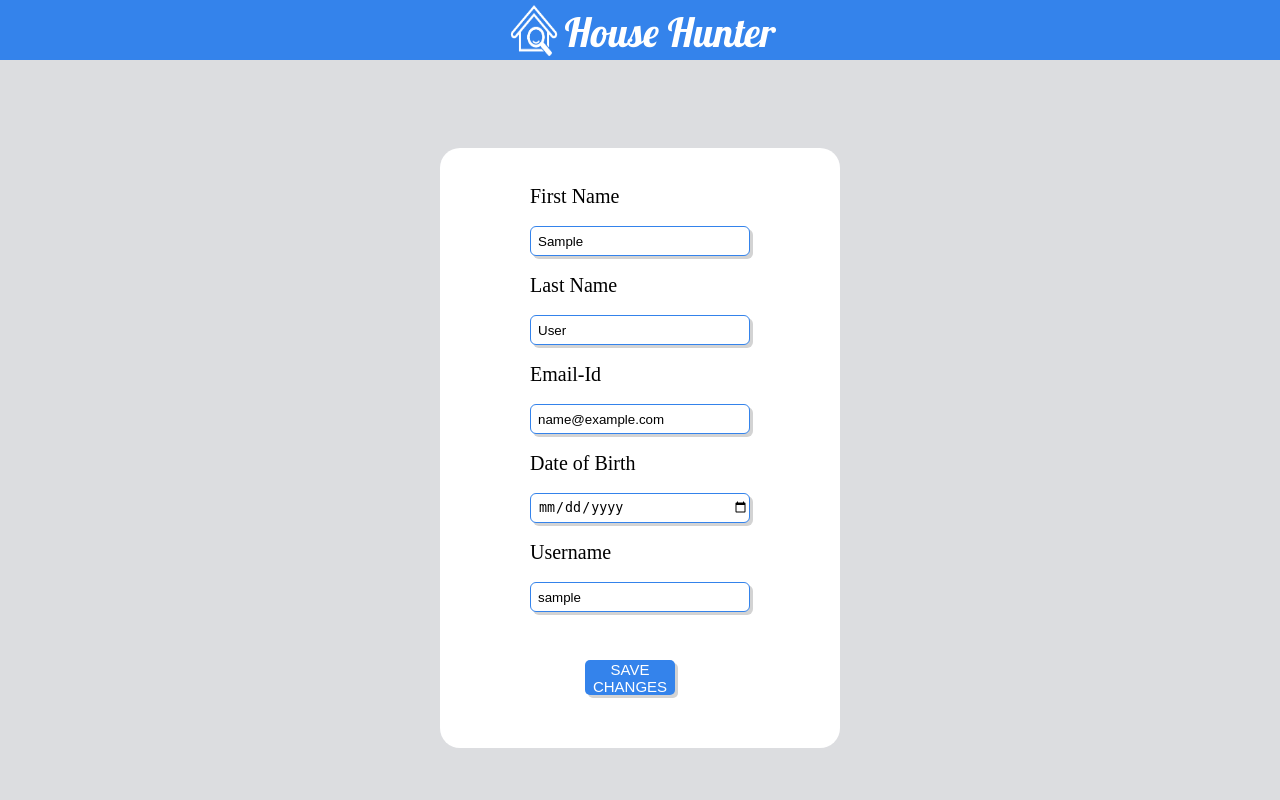
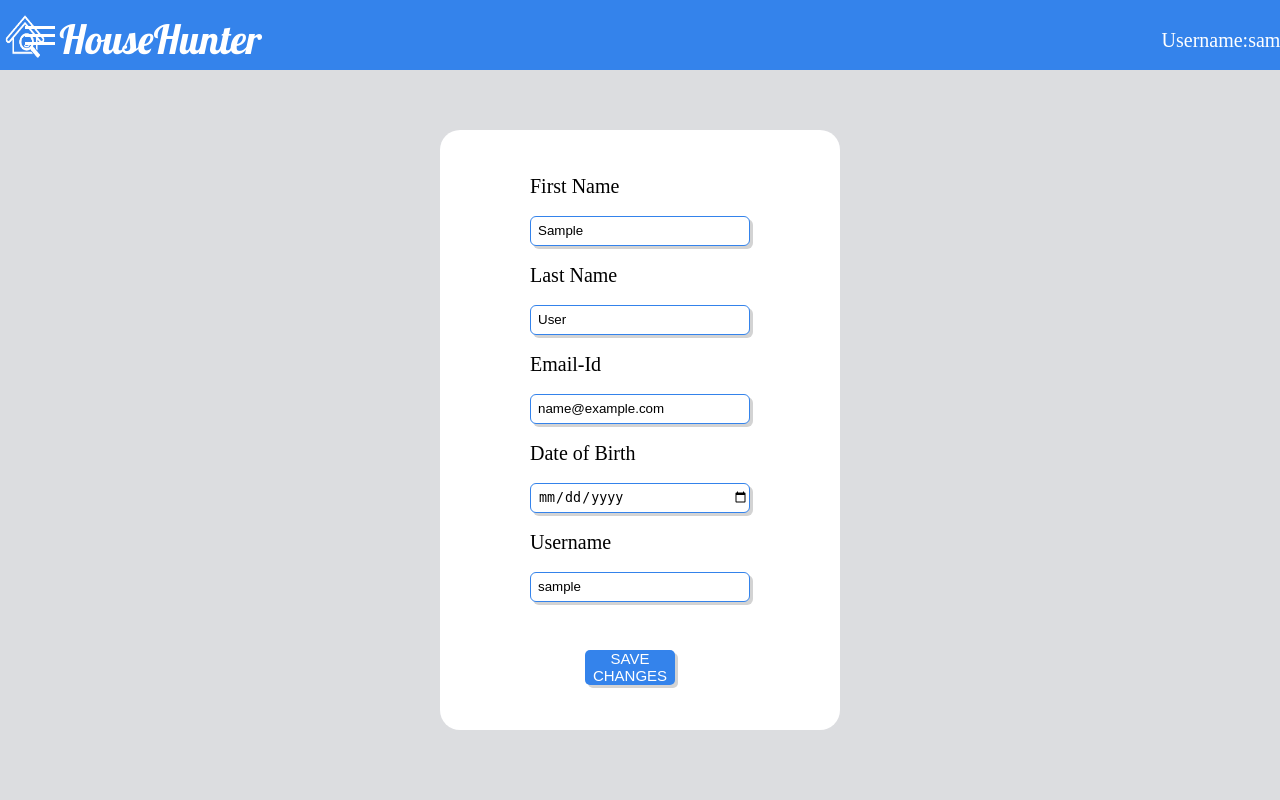
Before and after one commit to Root-too/House-Hunter, a PHP site: page /House-Hunter/profile.php in a window 1280 px wide. Run offline with PHP 8.4, Linux system fonts and the light colour scheme; the visitor is signed in with stand-in values (Sample User, id 1); tables that the repository leaves empty or names only in its code hold one stand-in row (values such as "Sample post").

Commit message:
final edit profile

```diff
--- a/client/profile.php
+++ b/client/profile.php
@@ -2,7 +2,7 @@
      require('connect.php');
     session_start();
 
-    $username = $_SESSION['username'];
+    // $username = $_SESSION['username'];
     $id = $_SESSION['id'];
 
 
@@ -26,10 +26,10 @@
         $stmt->execute([$fname,$lname,$email,$dob,$username,$id]);
         // echo 'post updated';
 
-        header('Location: feed.php');
+        header('Location: profile.php');
     }
     else{
-        echo 'post not updated';
+        // echo 'post not updated';
     }
 
 ?>
@@ -40,18 +40,43 @@
 
     <head>
         <link rel="stylesheet" type="text/css" href="profile.css">
+        <link rel="stylesheet" type="text/css" href="feed.css">
         <link href="https://fonts.googleapis.com/css?family=Pacifico&display=swap" rel="stylesheet">
         <link href="https://fonts.googleapis.com/css?family=Lobster&display=swap" rel="stylesheet">
         <title>Profile page</title>
     </head>
     <body>
 
-            <div class='navbar'>
-                    <div class="header">
-                        <img class="home-logo" src="house.png" alt="logo" width="60px" height="60px">
-                        <div class="text">House Hunter</div>
-                    </div>
+    <div class='navbar'>
+
+
+       <header tabindex="0" style="background-color: #3483eb;">
+           <a href=""> <img class="home-logo" src="house.png" alt="logo" width="50px" height="50px"></a>
+           <a href="" style="text-decoration: none">  <div class="text" >HouseHunter</div> </a>
+           <!-- <i class="fas fa-user-circle" style="font-size:40px;color:white;margin-left:1050px;margin-top:10px;"></i>   -->
+
+           <div style="font-size:20px;color:white;margin-left:900px;margin-top:10px;"> Username:<?php echo  $post->username;  ?> </div>
+
+       </header>
+
+            <div id="nav-container">
+                <div class="bg"></div>
+                <div class="button" tabindex="0">
+                    <span class="icon-bar"></span>
+                    <span class="icon-bar"></span>
+                    <span class="icon-bar"></span>
+                </div>
+                <div id="nav-content" tabindex="0">
+
+                        <ul>
+                            <li><a href="http://localhost/House-Hunter/client/feed.php">Home</a></li>
+                            <li><a href="http://localhost/House-Hunter/client/profile.php">Profile</a></li>
+                            <li><a href="http://localhost/House-Hunter/client/logout.php">Logout</a></li>
+                            <li><a href="#">About</a></li>
+                        </ul>
+                </div>
             </div>
+        </div>
             <div class="login-flex">
                     <form class="user-login" method="POST" action="<?php echo $_SERVER['PHP_SELF']; ?>">
                             <label style="margin-top: 50px; font-size: 20px">First Name</label>
```
Also changed, not shown: client/feed.php (+7 -2 lines).
